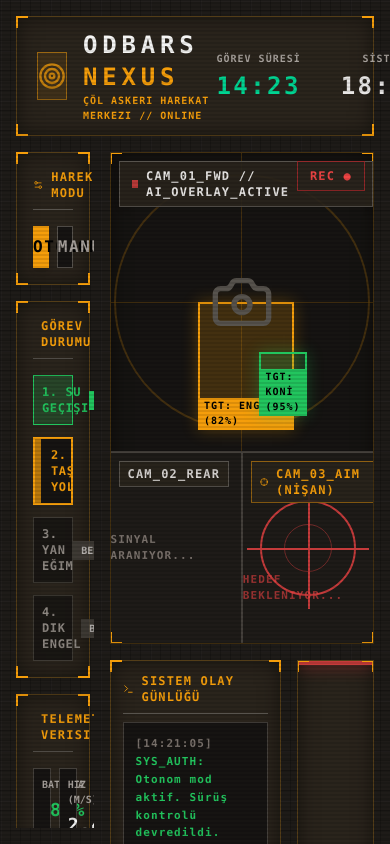
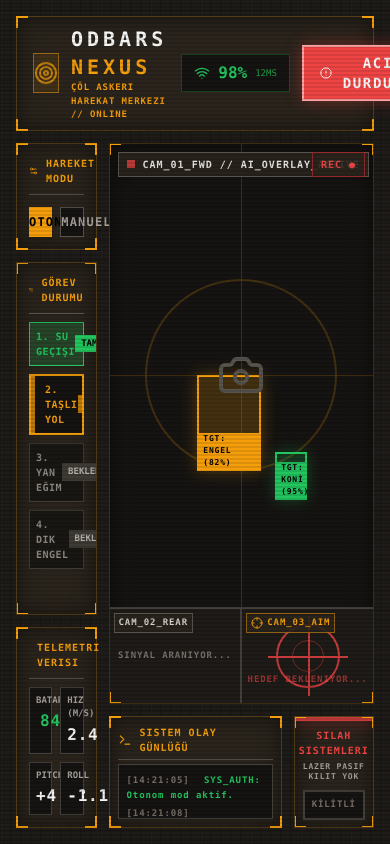
Before and after one commit to SerhanEnsar/Odbars_Yazilim, a React (Vite) app in the folder panel/: page / in a window 390 px wide. Built offline with nearby package versions, Linux system fonts and the light colour scheme.

Commit message:
fix(panel): completely resolve vertical overflow with strictly responsive heights and flex shrink

```diff
--- a/panel/src/App.jsx
+++ b/panel/src/App.jsx
@@ -16,19 +16,19 @@ export default function App() {
     <div className="h-screen w-screen bg-transparent text-stone-200 p-4 font-mono select-none flex flex-col overflow-hidden scanlines box-border">
 
       {/* Header */}
-      <header className="flex justify-between items-center bg-[#2a241c] p-3 tactical-border shadow-lg mb-4 shrink-0">
+      <header className="flex justify-between items-center bg-[#2a241c] p-2 lg:p-3 tactical-border shadow-lg mb-3 shrink-0">
         <div className="corners-alt"></div>
-        <div className="flex items-center space-x-4 ml-2">
-          <div className="w-12 h-12 bg-[#f59e0b]/10 flex items-center justify-center border border-[#f59e0b]/50">
-            <Target className="text-[#f59e0b] animate-pulse" size={28} />
+        <div className="flex items-center space-x-3 ml-2">
+          <div className="w-10 h-10 lg:w-12 lg:h-12 bg-[#f59e0b]/10 flex items-center justify-center border border-[#f59e0b]/50">
+            <Target className="text-[#f59e0b] animate-pulse" size={24} />
           </div>
           <div>
-            <h1 className="text-2xl font-bold tracking-[0.2em] text-stone-100">ODBARS <span className="text-[#f59e0b]">NEXUS</span></h1>
-            <p className="text-[10px] text-[#f59e0b] uppercase tracking-widest font-bold">Çöl Askeri Harekat Merkezi // ONLINE</p>
+            <h1 className="text-xl lg:text-2xl font-bold tracking-[0.2em] text-stone-100">ODBARS <span className="text-[#f59e0b]">NEXUS</span></h1>
+            <p className="text-[9px] lg:text-[10px] text-[#f59e0b] uppercase tracking-widest font-bold">Çöl Askeri Harekat Merkezi // ONLINE</p>
           </div>
         </div>
 
-        <div className="flex space-x-10">
+        <div className="hidden lg:flex space-x-10">
           <div className="flex flex-col items-center">
             <span className="text-[10px] text-stone-400 mb-1 tracking-widest font-bold">GÖREV SÜRESİ</span>
             <span className="text-2xl text-emerald-400 font-bold tracking-widest">14:23</span>
@@ -39,100 +39,98 @@ export default function App() {
           </div>
         </div>
 
-        <div className="flex items-center space-x-4 mr-2">
-          <div className="flex items-center space-x-3 bg-[#161412] px-4 py-2 border border-[#22c55e]/30">
-            <Wifi className="text-[#22c55e]" size={18} />
-            <span className="text-lg font-bold text-[#22c55e]">98%</span>
-            <span className="text-[10px] text-[#22c55e]/80">12MS</span>
+        <div className="flex items-center space-x-3 mr-2">
+          <div className="flex items-center space-x-2 bg-[#161412] px-3 py-1.5 border border-[#22c55e]/30">
+            <Wifi className="text-[#22c55e]" size={16} />
+            <span className="text-base lg:text-lg font-bold text-[#22c55e]">98%</span>
+            <span className="text-[9px] lg:text-[10px] text-[#22c55e]/80">12MS</span>
           </div>
-          <button className="bg-[#ef4444] hover:bg-red-600 text-white px-6 py-2 font-bold flex items-center space-x-2 transition-all border-2 border-red-300 shadow-[0_0_15px_rgba(239,68,68,0.4)] active:scale-95 uppercase tracking-widest">
-            <AlertOctagon size={20} />
-            <span>Acil Durdurma</span>
+          <button className="bg-[#ef4444] hover:bg-red-600 text-white px-4 lg:px-6 py-1.5 lg:py-2 font-bold flex items-center space-x-2 transition-all border-2 border-red-300 shadow-[0_0_15px_rgba(239,68,68,0.4)] active:scale-95 uppercase tracking-widest">
+            <AlertOctagon size={18} />
+            <span className="text-sm lg:text-base">Acil Durdurma</span>
           </button>
         </div>
       </header>
 
       {/* Main Grid */}
-      <div className="flex-1 grid grid-cols-12 gap-4 min-h-0">
+      <div className="flex-1 grid grid-cols-12 gap-3 min-h-0">
 
         {/* Left Column: Mission & Telemetry */}
-        <div className="col-span-3 flex flex-col gap-4 overflow-y-auto pr-1 h-full pb-2">
+        <div className="col-span-3 flex flex-col gap-3 h-full min-h-0">
 
           {/* Active Mode */}
-          <div className="bg-[#2a241c] p-4 tactical-border relative">
+          <div className="bg-[#2a241c] p-3 tactical-border relative shrink-0">
             <div className="corners-alt"></div>
-            <div className="flex items-center justify-between mb-4 border-b border-stone-600 pb-2">
-              <h2 className="text-xs font-bold text-[#f59e0b] uppercase flex items-center gap-2 tracking-widest">
-                <Settings2 size={16} />
+            <div className="flex items-center justify-between mb-3 border-b border-stone-600 pb-2">
+              <h2 className="text-[10px] lg:text-xs font-bold text-[#f59e0b] uppercase flex items-center gap-2 tracking-widest">
+                <Settings2 size={14} />
                 Hareket Modu
               </h2>
             </div>
             <div className="grid grid-cols-2 gap-2">
-              <button className="bg-[#f59e0b] text-black py-2 font-bold hover:bg-amber-400 transition-colors tracking-widest shadow-md">
+              <button className="bg-[#f59e0b] text-black py-1.5 font-bold hover:bg-amber-400 transition-colors tracking-widest shadow-md text-xs">
                 OTONOM
               </button>
-              <button className="bg-[#161412] border border-stone-600 text-stone-400 py-2 font-bold hover:text-stone-200 transition-colors tracking-widest">
+              <button className="bg-[#161412] border border-stone-600 text-stone-400 py-1.5 font-bold hover:text-stone-200 transition-colors tracking-widest text-xs">
                 MANUEL
               </button>
             </div>
           </div>
 
           {/* Mission TODO List */}
-          <div className="bg-[#2a241c] p-4 tactical-border flex-1 relative">
+          <div className="bg-[#2a241c] p-3 tactical-border flex-1 min-h-0 overflow-y-auto relative">
             <div className="corners-alt"></div>
-            <h2 className="text-xs font-bold text-[#f59e0b] uppercase mb-3 flex items-center gap-2 border-b border-stone-600 pb-2 tracking-widest">
-              <ListTodo size={16} />
+            <h2 className="text-[10px] lg:text-xs font-bold text-[#f59e0b] uppercase mb-2 flex items-center gap-2 border-b border-stone-600 pb-2 tracking-widest">
+              <ListTodo size={14} />
               Görev Durumu
             </h2>
-            <div className="space-y-3 mt-4">
-              <div className="flex items-center justify-between bg-[#22c55e]/20 border border-[#22c55e] p-2">
-                <span className="text-[#22c55e] text-xs font-bold uppercase tracking-wider">1. Su Geçişi</span>
-                <span className="text-[10px] bg-[#22c55e] text-black font-bold px-2 py-0.5">TAMAM</span>
+            <div className="space-y-2 mt-2">
+              <div className="flex items-center justify-between bg-[#22c55e]/20 border border-[#22c55e] p-1.5 lg:p-2">
+                <span className="text-[#22c55e] text-[10px] lg:text-xs font-bold uppercase tracking-wider">1. Su Geçişi</span>
+                <span className="text-[9px] lg:text-[10px] bg-[#22c55e] text-black font-bold px-1.5 py-0.5">TAMAM</span>
               </div>
-              <div className="flex items-center justify-between bg-[#161412] border-2 border-[#f59e0b] p-2 relative overflow-hidden">
-                <div className="absolute left-0 top-0 bottom-0 w-1.5 bg-[#f59e0b] animate-pulse"></div>
-                <span className="text-[#f59e0b] text-xs font-bold pl-2 uppercase tracking-wider">2. Taşlı Yol</span>
-                <span className="text-[10px] bg-[#f59e0b] text-black font-bold px-2 py-0.5 animate-pulse">AKTİF</span>
+              <div className="flex items-center justify-between bg-[#161412] border-2 border-[#f59e0b] p-1.5 lg:p-2 relative overflow-hidden">
+                <div className="absolute left-0 top-0 bottom-0 w-1 bg-[#f59e0b] animate-pulse"></div>
+                <span className="text-[#f59e0b] text-[10px] lg:text-xs font-bold pl-2 uppercase tracking-wider">2. Taşlı Yol</span>
+                <span className="text-[9px] lg:text-[10px] bg-[#f59e0b] text-black font-bold px-1.5 py-0.5 animate-pulse">AKTİF</span>
               </div>
-              <div className="flex items-center justify-between bg-[#161412] border border-stone-700 p-2 opacity-80">
-                <span className="text-stone-400 text-xs font-bold uppercase tracking-wider">3. Yan Eğim</span>
-                <span className="text-[10px] bg-stone-700 text-stone-300 font-bold px-2 py-0.5">BEKLEME</span>
+              <div className="flex items-center justify-between bg-[#161412] border border-stone-700 p-1.5 lg:p-2 opacity-80">
+                <span className="text-stone-400 text-[10px] lg:text-xs font-bold uppercase tracking-wider">3. Yan Eğim</span>
+                <span className="text-[9px] lg:text-[10px] bg-stone-700 text-stone-300 font-bold px-1.5 py-0.5">BEKLEME</span>
               </div>
-              <div className="flex items-center justify-between bg-[#161412] border border-stone-700 p-2 opacity-80">
-                <span className="text-stone-400 text-xs font-bold uppercase tracking-wider">4. Dik Engel</span>
-                <span className="text-[10px] bg-stone-700 text-stone-300 font-bold px-2 py-0.5">BEKLEME</span>
+              <div className="flex items-center justify-between bg-[#161412] border border-stone-700 p-1.5 lg:p-2 opacity-80">
+                <span className="text-stone-400 text-[10px] lg:text-xs font-bold uppercase tracking-wider">4. Dik Engel</span>
+                <span className="text-[9px] lg:text-[10px] bg-stone-700 text-stone-300 font-bold px-1.5 py-0.5">BEKLEME</span>
               </div>
             </div>
           </div>
 
           {/* Telemetry Overview */}
-          <div className="bg-[#2a241c] p-4 tactical-border relative">
+          <div className="bg-[#2a241c] p-3 tactical-border relative shrink-0">
             <div className="corners-alt"></div>
-            <h2 className="text-xs font-bold text-[#f59e0b] uppercase mb-3 flex items-center gap-2 border-b border-stone-600 pb-2 tracking-widest">
-              <Activity size={16} />
+            <h2 className="text-[10px] lg:text-xs font-bold text-[#f59e0b] uppercase mb-2 flex items-center gap-2 border-b border-stone-600 pb-2 tracking-widest">
+              <Activity size={14} />
               Telemetri Verisi
             </h2>
-            <div className="grid grid-cols-2 gap-3 mt-4">
-              <div className="bg-[#161412] p-2 border border-stone-700">
-                <span className="text-[10px] text-stone-400 font-bold block mb-1">BATARYA</span>
-                <div className="flex items-center gap-2">
-                  <Battery size={14} className="text-[#22c55e]" />
-                  <span className="text-lg text-[#22c55e] font-bold tracking-wider">84%</span>
+            <div className="grid grid-cols-2 gap-2 mt-2">
+              <div className="bg-[#161412] p-1.5 border border-stone-700">
+                <span className="text-[9px] text-stone-400 font-bold block mb-0.5">BATARYA</span>
+                <div className="flex items-center gap-1">
+                  <Battery size={12} className="text-[#22c55e]" />
+                  <span className="text-base text-[#22c55e] font-bold tracking-wider">84%</span>
                 </div>
               </div>
-              <div className="bg-[#161412] p-2 border border-stone-700">
-                <span className="text-[10px] text-stone-400 font-bold block mb-1">HIZ (M/S)</span>
-                <div className="flex items-center gap-2">
-                  <span className="text-lg text-stone-100 font-bold tracking-wider">2.4</span>
-                </div>
+              <div className="bg-[#161412] p-1.5 border border-stone-700">
+                <span className="text-[9px] text-stone-400 font-bold block mb-0.5">HIZ (M/S)</span>
+                <span className="text-base text-stone-100 font-bold tracking-wider">2.4</span>
               </div>
-              <div className="bg-[#161412] p-2 border border-stone-700">
-                <span className="text-[10px] text-stone-400 font-bold block mb-1">PITCH</span>
-                <span className="text-lg text-stone-100 font-bold tracking-wider">+4.2°</span>
+              <div className="bg-[#161412] p-1.5 border border-stone-700">
+                <span className="text-[9px] text-stone-400 font-bold block mb-0.5">PITCH</span>
+                <span className="text-base text-stone-100 font-bold tracking-wider">+4.2°</span>
               </div>
-              <div className="bg-[#161412] p-2 border border-stone-700">
-                <span className="text-[10px] text-stone-400 font-bold block mb-1">ROLL</span>
-                <span className="text-lg text-stone-100 font-bold tracking-wider">-1.1°</span>
+              <div className="bg-[#161412] p-1.5 border border-stone-700">
+                <span className="text-[9px] text-stone-400 font-bold block mb-0.5">ROLL</span>
+                <span className="text-base text-stone-100 font-bold tracking-wider">-1.1°</span>
               </div>
             </div>
           </div>
@@ -140,94 +138,93 @@ export default function App() {
         </div>
 
         {/* Center & Right Column: Cameras and Target */}
-        <div className="col-span-9 flex flex-col gap-4 h-full min-h-0 pb-2">
+        <div className="col-span-9 flex flex-col gap-3 h-full min-h-0">
 
           {/* Main Camera Feed */}
-          <div className="flex-1 bg-[#161412] tactical-border relative overflow-hidden flex flex-col">
+          <div className="flex-1 bg-[#161412] tactical-border relative overflow-hidden flex flex-col min-h-0">
             <div className="corners-alt"></div>
-            <div className="absolute top-2 left-2 z-10 flex items-center gap-2 bg-[#2a241c]/90 px-3 py-1.5 border border-stone-600 shadow-md">
+            <div className="absolute top-2 left-2 z-10 flex items-center gap-2 bg-[#2a241c]/90 px-2 lg:px-3 py-1 lg:py-1.5 border border-stone-600 shadow-md">
               <div className="w-2 h-2 bg-[#ef4444] animate-pulse"></div>
-              <span className="text-xs font-bold text-stone-200 tracking-widest">CAM_01_FWD // AI_OVERLAY_ACTIVE</span>
+              <span className="text-[10px] lg:text-xs font-bold text-stone-200 tracking-widest">CAM_01_FWD // AI_OVERLAY_ACTIVE</span>
             </div>
 
-            <div className="absolute top-2 right-2 z-10 text-xs font-bold text-[#ef4444] bg-[#2a241c]/90 px-3 py-1.5 border border-red-500/50 tracking-widest">
+            <div className="absolute top-2 right-2 z-10 text-[10px] lg:text-xs font-bold text-[#ef4444] bg-[#2a241c]/90 px-2 lg:px-3 py-1 lg:py-1.5 border border-red-500/50 tracking-widest">
               REC ●
             </div>
 
             {/* Dummy Camera Image / Placeholder */}
-            <div className="flex-1 flex items-center justify-center relative bg-[radial-gradient(ellipse_at_center,_var(--tw-gradient-stops))] from-stone-800 to-[#161412]">
+            <div className="flex-1 flex items-center justify-center relative bg-[radial-gradient(ellipse_at_center,_var(--tw-gradient-stops))] from-stone-800 to-[#161412] min-h-0">
               {/* Tactical Crosshair Background */}
               <div className="absolute inset-0 pointer-events-none flex items-center justify-center opacity-40">
                 <div className="w-full h-[1px] bg-[#f59e0b]/50 absolute"></div>
                 <div className="h-full w-[1px] bg-[#f59e0b]/50 absolute"></div>
-                <div className="w-64 h-64 border-2 border-[#f59e0b]/50 rounded-full absolute"></div>
+                <div className="w-48 h-48 lg:w-64 lg:h-64 border-2 border-[#f59e0b]/50 rounded-full absolute"></div>
               </div>
 
               {/* Overlay elements to simulate AI detection */}
-              <div className="absolute top-1/2 left-1/3 w-24 h-32 border-2 border-[#f59e0b] bg-[#f59e0b]/20 flex flex-col justify-end shadow-[0_0_15px_rgba(245,158,11,0.3)]">
-                <div className="bg-[#f59e0b] text-black text-[10px] font-bold px-1 uppercase tracking-widest">TGT: ENGEL (82%)</div>
+              <div className="absolute top-1/2 left-1/3 w-16 h-24 lg:w-24 lg:h-32 border-2 border-[#f59e0b] bg-[#f59e0b]/20 flex flex-col justify-end shadow-[0_0_15px_rgba(245,158,11,0.3)]">
+                <div className="bg-[#f59e0b] text-black text-[8px] lg:text-[10px] font-bold px-1 uppercase tracking-widest">TGT: ENGEL (82%)</div>
               </div>
-              <div className="absolute top-2/3 right-1/4 w-12 h-16 border-2 border-[#22c55e] bg-[#22c55e]/20 flex flex-col justify-end shadow-[0_0_15px_rgba(34,197,94,0.3)]">
-                <div className="bg-[#22c55e] text-black text-[10px] font-bold px-1 uppercase tracking-widest">TGT: KONİ (95%)</div>
+              <div className="absolute top-2/3 right-1/4 w-8 h-12 lg:w-12 lg:h-16 border-2 border-[#22c55e] bg-[#22c55e]/20 flex flex-col justify-end shadow-[0_0_15px_rgba(34,197,94,0.3)]">
+                <div className="bg-[#22c55e] text-black text-[8px] lg:text-[10px] font-bold px-1 uppercase tracking-widest">TGT: KONİ (95%)</div>
               </div>
 
-              <Camera size={64} className="text-stone-600 absolute" />
+              <Camera size={48} className="text-stone-600 absolute" />
             </div>
 
             {/* Sub Cameras Row */}
-            <div className="h-48 bg-[#161412] border-t-2 border-stone-700 flex">
-              <div className="flex-1 border-r-2 border-stone-700 relative group bg-[#1e1b18] flex items-center justify-center">
-                <div className="absolute top-2 left-2 z-10 text-xs font-bold bg-[#2a241c]/90 px-2 py-1 text-stone-300 border border-stone-600 tracking-widest">CAM_02_REAR</div>
-                <span className="text-stone-500 text-[11px] font-bold tracking-widest uppercase">Sinyal Aranıyor...</span>
+            <div className="h-24 lg:h-36 bg-[#161412] border-t-2 border-stone-700 flex shrink-0">
+              <div className="flex-1 border-r-2 border-stone-700 relative group bg-[#1e1b18] flex items-center justify-center min-h-0">
+                <div className="absolute top-1 left-1 z-10 text-[9px] lg:text-xs font-bold bg-[#2a241c]/90 px-1 lg:px-2 py-0.5 lg:py-1 text-stone-300 border border-stone-600 tracking-widest">CAM_02_REAR</div>
+                <span className="text-stone-500 text-[9px] lg:text-[11px] font-bold tracking-widest uppercase">Sinyal Aranıyor...</span>
               </div>
-              <div className="flex-1 relative group bg-[#1e1b18] flex items-center justify-center overflow-hidden">
-                <div className="absolute top-2 left-2 z-10 text-xs bg-[#2a241c]/90 px-2 py-1 text-[#f59e0b] border border-[#f59e0b]/50 tracking-widest font-bold flex items-center gap-2">
-                  <Crosshair size={14} /> CAM_03_AIM (NİŞAN)
+              <div className="flex-1 relative group bg-[#1e1b18] flex items-center justify-center overflow-hidden min-h-0">
+                <div className="absolute top-1 left-1 z-10 text-[9px] lg:text-xs bg-[#2a241c]/90 px-1 lg:px-2 py-0.5 lg:py-1 text-[#f59e0b] border border-[#f59e0b]/50 tracking-widest font-bold flex items-center gap-1 lg:gap-2">
+                  <Crosshair size={12} /> CAM_03_AIM
                 </div>
                 {/* Fake target scope */}
                 <div className="absolute inset-0 flex items-center justify-center pointer-events-none opacity-80">
-                  <div className="w-24 h-24 rounded-full border-2 border-[#ef4444] relative">
-                    <div className="absolute top-1/2 left-[-15px] right-[-15px] h-[2px] bg-[#ef4444]"></div>
-                    <div className="absolute left-1/2 top-[-15px] bottom-[-15px] w-[2px] bg-[#ef4444]"></div>
-                    <div className="w-12 h-12 rounded-full border border-[#ef4444]/50 absolute top-1/2 left-1/2 transform -translate-x-1/2 -translate-y-1/2"></div>
+                  <div className="w-16 h-16 lg:w-24 lg:h-24 rounded-full border-2 border-[#ef4444] relative">
+                    <div className="absolute top-1/2 left-[-10px] lg:left-[-15px] right-[-10px] lg:right-[-15px] h-[2px] bg-[#ef4444]"></div>
+                    <div className="absolute left-1/2 top-[-10px] lg:top-[-15px] bottom-[-10px] lg:bottom-[-15px] w-[2px] bg-[#ef4444]"></div>
+                    <div className="w-8 h-8 lg:w-12 lg:h-12 rounded-full border border-[#ef4444]/50 absolute top-1/2 left-1/2 transform -translate-x-1/2 -translate-y-1/2"></div>
                   </div>
                 </div>
-                <span className="text-[#ef4444]/60 text-[11px] font-bold tracking-widest uppercase mt-20">Hedef Bekleniyor...</span>
+                <span className="text-[#ef4444]/60 text-[9px] lg:text-[11px] font-bold tracking-widest uppercase mt-12 lg:mt-20">Hedef Bekleniyor...</span>
               </div>
             </div>
           </div>
 
           {/* Action Log & Atış Paneli */}
-          <div className="h-40 grid grid-cols-3 gap-4 shrink-0">
+          <div className="h-28 lg:h-36 grid grid-cols-3 gap-3 shrink-0">
 
             {/* Karar Log'u */}
-            <div className="col-span-2 bg-[#2a241c] p-3 tactical-border flex flex-col relative">
+            <div className="col-span-2 bg-[#2a241c] p-2 lg:p-3 tactical-border flex flex-col relative min-h-0">
                <div className="corners-alt"></div>
-               <h2 className="text-xs font-bold text-[#f59e0b] uppercase mb-2 flex items-center gap-2 tracking-widest border-b border-stone-600 pb-2">
+               <h2 className="text-[10px] lg:text-xs font-bold text-[#f59e0b] uppercase mb-1 lg:mb-2 flex items-center gap-2 tracking-widest border-b border-stone-600 pb-1 lg:pb-2">
                 <Terminal size={14} />
                 Sistem Olay Günlüğü
               </h2>
-              <div className="flex-1 bg-[#161412] border border-stone-700 p-3 overflow-y-auto text-[11px] font-bold space-y-2 tracking-widest leading-relaxed">
-                <div className="text-[#22c55e]"><span className="text-stone-500 mr-2">[14:21:05]</span> SYS_AUTH: Otonom mod aktif. Sürüş kontrolü devredildi.</div>
-                <div className="text-stone-200"><span className="text-stone-500 mr-2">[14:21:08]</span> VISION_CORE: Su geçişi tespit edildi.</div>
-                <div className="text-stone-200"><span className="text-stone-500 mr-2">[14:21:08]</span> NAV_CORE: Hız adaptasyonu -&gt; 1.5m/s.</div>
-                <div className="text-stone-200"><span className="text-stone-500 mr-2">[14:21:20]</span> NAV_CORE: Engel aşıldı, normal seyre dönülüyor.</div>
-                <div className="text-[#f59e0b]"><span className="text-stone-500 mr-2">[14:22:15]</span> VISION_WARN: Kayar engel algılandı, geçiş penceresi hesaplanıyor...</div>
-                <div className="text-[#f59e0b] animate-pulse"><span className="text-stone-500 mr-2">[14:22:18]</span> NAV_ACTION: Taktik bekleme devrede. (3s)</div>
+              <div className="flex-1 bg-[#161412] border border-stone-700 p-2 overflow-y-auto text-[9px] lg:text-[11px] font-bold space-y-1 lg:space-y-2 tracking-widest leading-relaxed">
+                <div className="text-[#22c55e]"><span className="text-stone-500 mr-2">[14:21:05]</span> SYS_AUTH: Otonom mod aktif.</div>
+                <div className="text-stone-200"><span className="text-stone-500 mr-2">[14:21:08]</span> VISION_CORE: Su geçişi tespit.</div>
+                <div className="text-stone-200"><span className="text-stone-500 mr-2">[14:21:08]</span> NAV_CORE: Hız adapte -&gt; 1.5m/s.</div>
+                <div className="text-[#f59e0b]"><span className="text-stone-500 mr-2">[14:22:15]</span> VISION_WARN: Kayar engel algılandı.</div>
+                <div className="text-[#f59e0b] animate-pulse"><span className="text-stone-500 mr-2">[14:22:18]</span> NAV_ACTION: Taktik bekleme (3s)</div>
               </div>
             </div>
 
             {/* Atış Paneli */}
-            <div className="bg-[#2a241c] p-3 tactical-border flex flex-col items-center justify-center relative overflow-hidden">
+            <div className="bg-[#2a241c] p-2 lg:p-3 tactical-border flex flex-col items-center justify-center relative overflow-hidden min-h-0">
               <div className="corners-alt"></div>
               <div className="absolute top-0 w-full h-1 bg-[#ef4444] opacity-80 shadow-[0_0_15px_#ef4444]"></div>
 
-              <Crosshair size={32} className="text-stone-400 mb-2" />
-              <h3 className="text-sm font-bold text-[#ef4444] mb-1 tracking-widest uppercase">Silah Sistemleri</h3>
-              <span className="text-[10px] text-stone-400 mb-4 tracking-widest font-bold uppercase text-center leading-relaxed">Lazer Modülü Pasif<br/>Hedef Kilitli Değil</span>
+              <Crosshair size={24} className="text-stone-400 mb-1 lg:mb-2" />
+              <h3 className="text-[10px] lg:text-sm font-bold text-[#ef4444] mb-1 tracking-widest uppercase text-center">Silah Sistemleri</h3>
+              <span className="text-[8px] lg:text-[10px] text-stone-400 mb-2 lg:mb-4 tracking-widest font-bold uppercase text-center leading-tight">Lazer Pasif<br/>Kilit Yok</span>
 
-              <button disabled className="w-full bg-[#161412] text-stone-500 py-3 font-bold cursor-not-allowed border-2 border-stone-700 tracking-widest uppercase text-xs">
-                Ateşleme Kilitli
+              <button disabled className="w-full bg-[#161412] text-stone-500 py-1.5 lg:py-2 font-bold cursor-not-allowed border-2 border-stone-700 tracking-widest uppercase text-[9px] lg:text-xs">
+                KİLİTLİ
               </button>
             </div>
 
```
